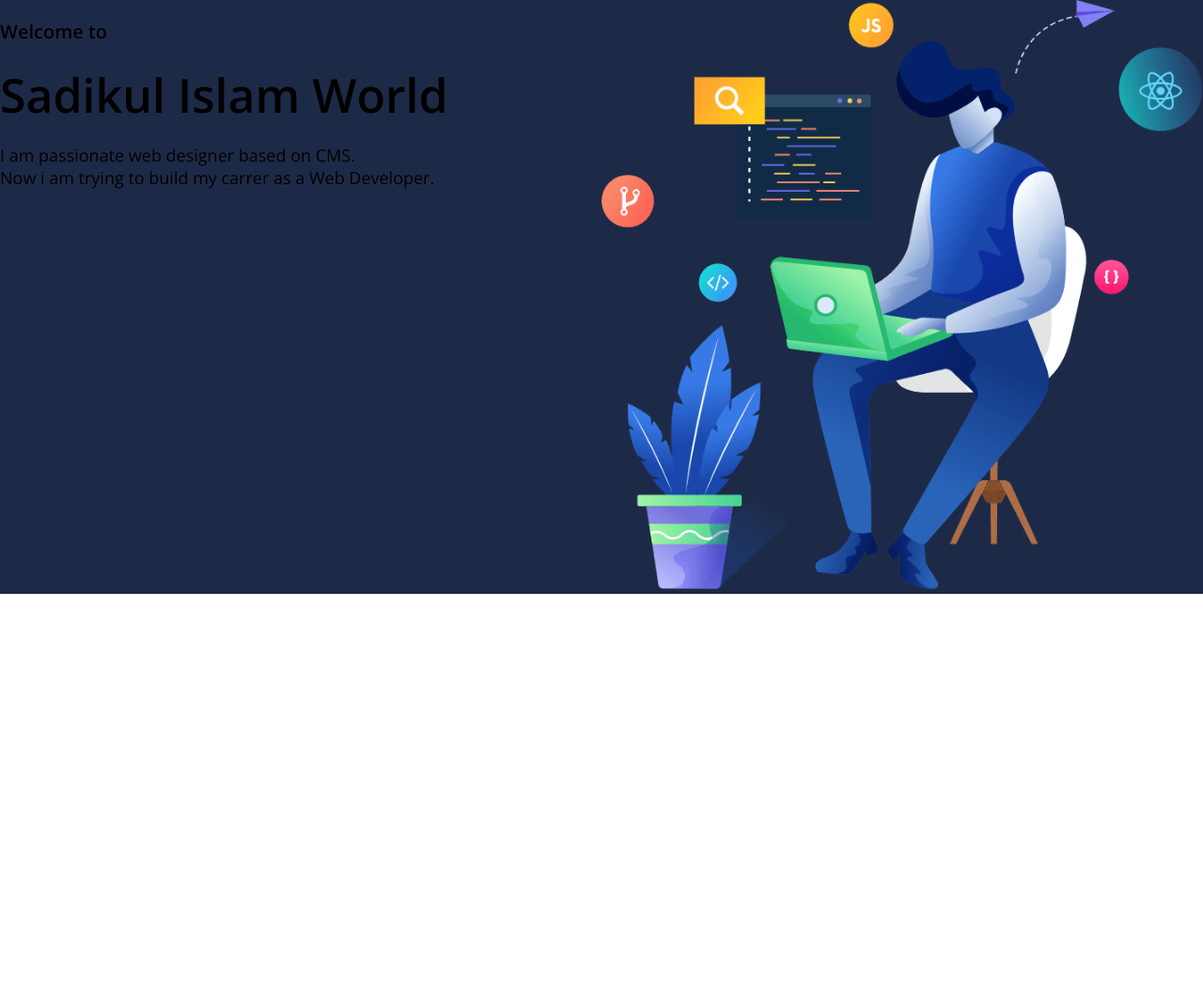
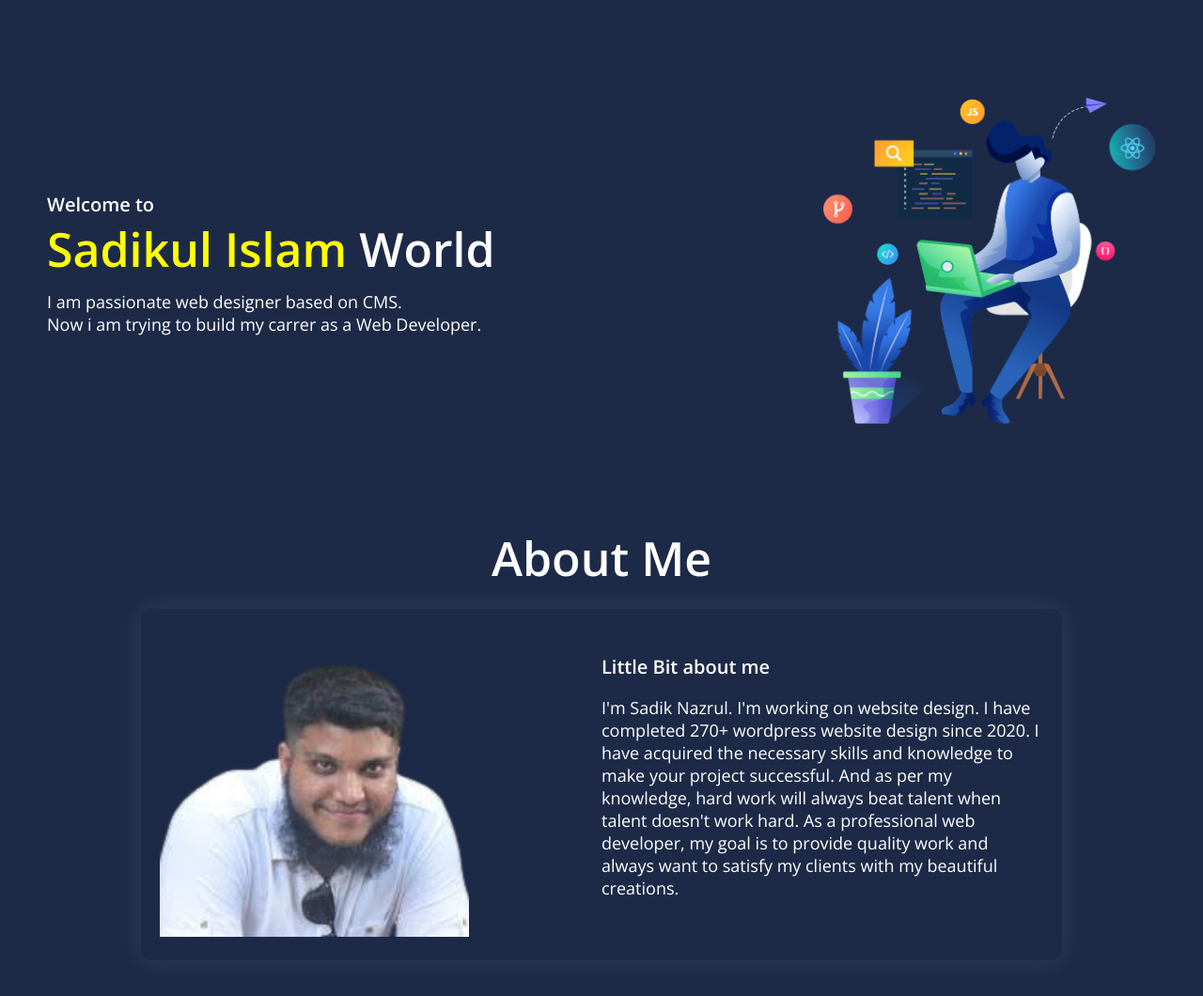
Before and after one commit to sadik-nazrul/pucka-developer, a plain HTML site: page index.html in a window 1280 px wide. Shown: the whole page at 94% size. Before the commit the page ends 800 px from the top, so only its background shows below. Drawn offline with nearby package versions, Linux system fonts and the light colour scheme.

Commit message:
about added

```diff
--- a/index.html
+++ b/index.html
@@ -12,13 +12,26 @@
 </head>
 <body>
     <section class="hero flexbox-container">
-        <div class="info half-width">
+        <div class="info">
             <h3>Welcome to</h3>
             <h2><span>Sadikul Islam</span> World</h2>
             <p>I am passionate web designer based on CMS. <br>Now i am trying to build my carrer as a Web Developer.</p>
         </div>
-        <div class="img half-width">
+        <div class="img">
             <img src="images/banner.png" alt="banner">
+        </div>
+    </section>
+
+    <section class="about">
+        <h2>About Me</h2>
+        <div class="about-me flexbox-container">
+            <div class="my-img">
+                <img src="images/sadikul_islam.png" alt="">
+            </div>
+            <div class="description">
+                <h3>Little Bit about me</h3>
+                <p>I'm Sadik Nazrul. I'm working on website design. I have completed 270+ wordpress website design since 2020. I have acquired the necessary skills and knowledge to make your project successful. And as per my knowledge, hard work will always beat talent when talent doesn't work hard. As a professional web developer, my goal is to provide quality work and always want to satisfy my clients with my beautiful creations.</p>
+            </div>
         </div>
     </section>
 </body>
--- a/style.css
+++ b/style.css
@@ -1,6 +1,7 @@
 body{
     font-family: 'Open Sans', sans-serif;
     margin: 0;
+    background-color: #1D2A47;
 }
 /**Typography**/
 h1{
@@ -8,25 +9,67 @@ h1{
 }
 h2{
     font-size: 50px;
+    color: white;
     margin: 0;
 }
 h3{
     font-size: 20px;
+    color: white;
+    margin: 0;
 }
 p{
     font-size: 18px;
+    color: white;
 }
-
 /** Main Container **/
+span{
+    color: yellow;
+}
 .flexbox-container{
     display: flex;
+    align-items: center;
+    justify-content: space-between;
 }
-.half-width{
-    width: 50%;
+/**first section**/
+.info{
+    width: 70%;
 }
-.half-width img{
+.info p{
+    margin: 10px 0 0 0;
+}
+.img{
+    width: 30%;
+}
+.img img{
     width: 100%;
 }
 .hero{
-    background-color: #1D2A47;
+    height: 500px;
+    padding: 30px 50px 30px 50px;
 }
+/**Second section**/
+.about{
+    height: 500px;
+}
+.about h2{
+    text-align: center;
+    padding-bottom: 20px;
+}
+.about-me{
+    margin: 0 150px 0 150px;
+    box-shadow: 0px 0px 30px rgba(250, 248, 248, 0.1);
+    border-radius: 10px;
+    align-items: center;
+    padding: 20px;
+}
+.my-img{
+    width: 50%;
+}
+.my-img img{
+    width: 70%;
+    object-fit: cover;
+}
+
+.description{
+    width: 50%;
+}
```
Also changed, not shown: images/sadikul_islam.png (added).
